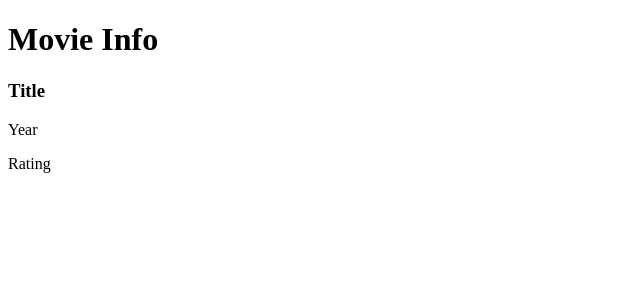
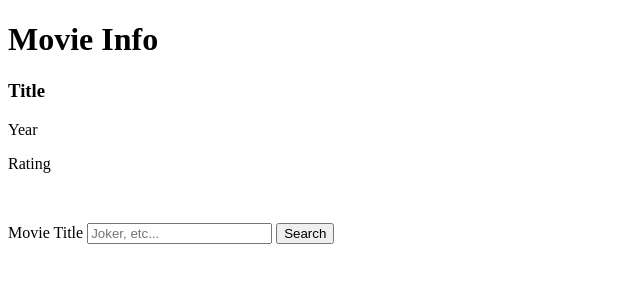
Before and after one commit to saraehutch94/intro-to-ajax, a plain HTML site: page index.html in a window 1280 px wide. Shown: the whole page, without its empty margins (0-640 px from the left). Drawn offline with nearby package versions, Linux system fonts and the light colour scheme; no server answers.

Commit message:
wip: add form to html

```diff
--- a/index.html
+++ b/index.html
@@ -19,6 +19,12 @@
         <p>Rating</p>
         <p id="rated"></p>
     </main>
+    <form style="margin-top: 50px;">
+        <label>Movie Title
+            <input type="text" placeholder="Joker, etc...">
+        </label>
+        <input type="submit" value="Search">
+    </form>
 
 </body>
 </html>
```
Lines whose indentation alone changed are shown as unchanged.
